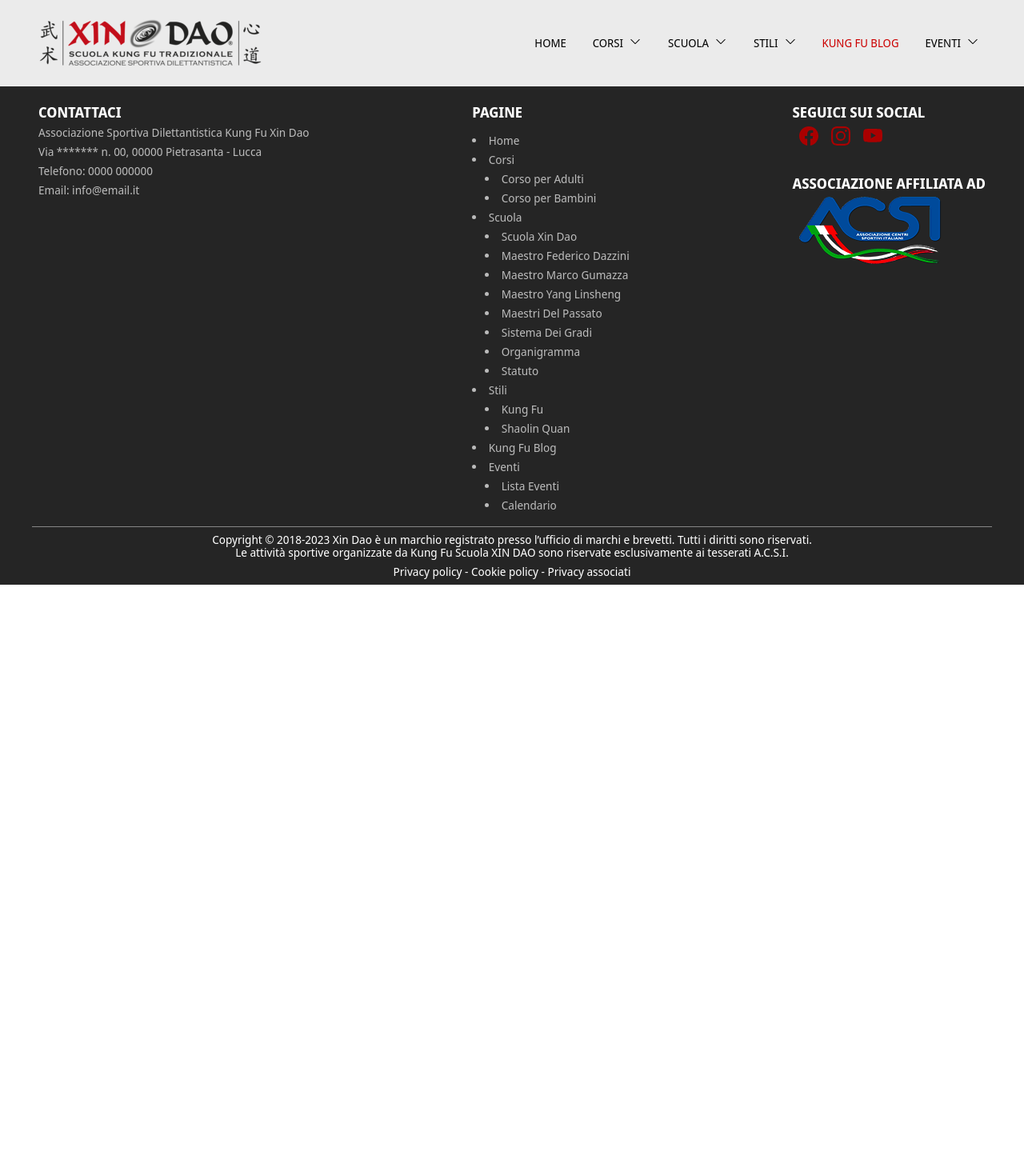
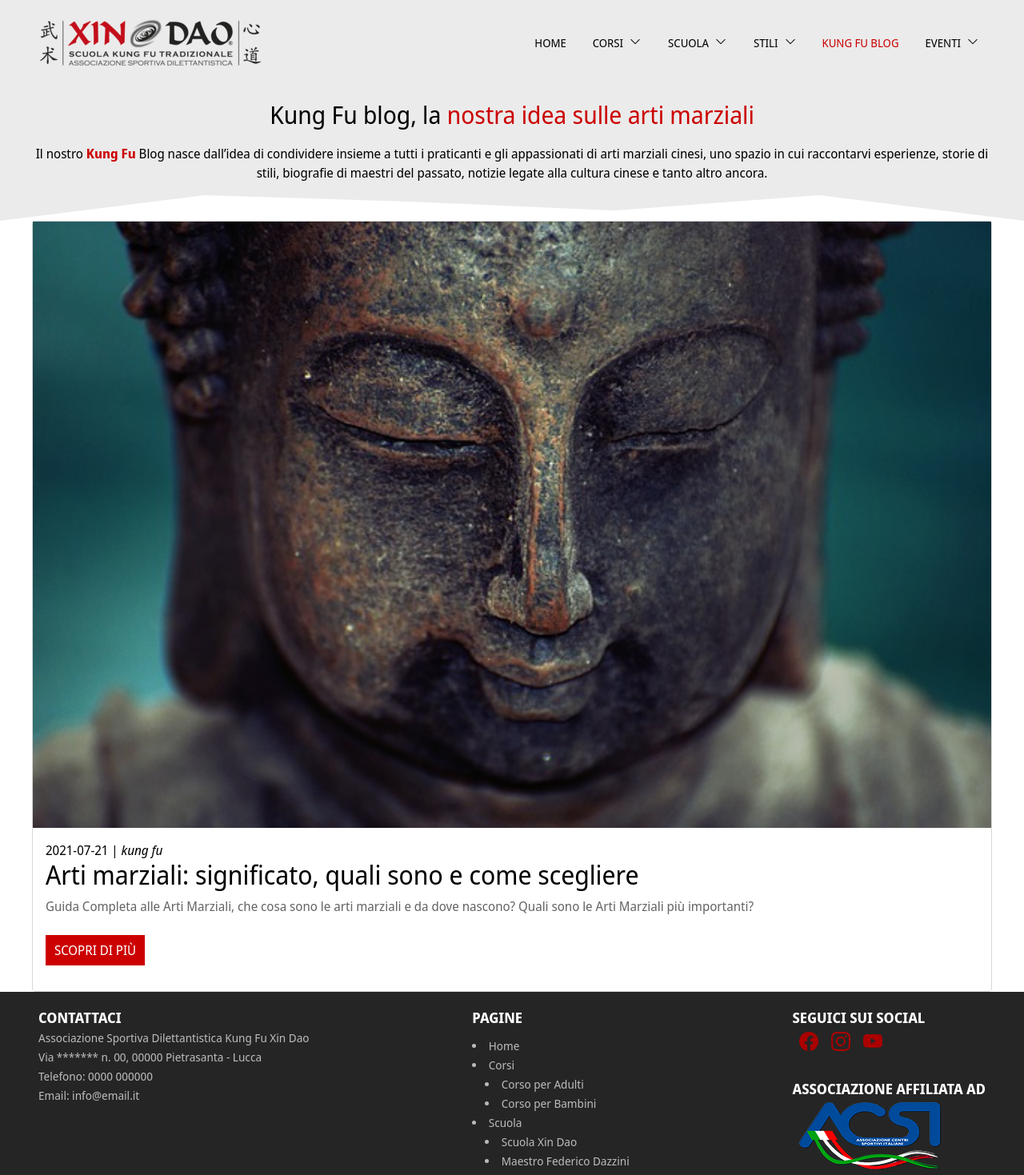
Before and after one commit to mircobe87/xindaoversilia-react, a Next.js app: page /blog/blog-index in a window 1280 px wide. Shown: the top 1469 px of the page at 80% size. Before the commit the page ends 800 px from the top, so only its background shows below. Built offline with nearby package versions, Linux system fonts and the light colour scheme.

Commit message:
add article page framework

```diff
--- /dev/null
+++ b/components/ArticlePreview.jsx
@@ -0,0 +1,20 @@
+import Link from 'next/link';
+import style from './article-preview.module.css';
+
+export default function ArticlePreview({ id, title, description, category, cover, date }) {
+    return (
+        <article className={style.container}>
+            <img src={cover}></img>
+            <div>
+                <div>
+                    <span>{date}</span> | <span className={style.category}>{category}</span>
+                </div>
+                <div className={style.summary}>
+                    <h1>{title}</h1>
+                    <p>{description}</p>
+                </div>
+                <Link href={"/blog/articles/"+id}>Scopri di più</Link>
+            </div>
+        </article>
+    );
+}
--- /dev/null
+++ b/components/article-preview.module.css
@@ -0,0 +1,52 @@
+.container {
+    display: block;
+    border: 1px solid #d8d8d8;
+    border-radius: 4px;
+    word-wrap: break-word;
+}
+
+.container > img {
+    display: block;
+    min-width: 100%;
+    max-width: 100%;
+    height: auto;
+}
+
+.container > div {
+    padding: 16px;
+}
+
+.summary > h1 {
+    font-weight: 500;
+    line-height: 38px;
+    font-size: 32px;
+    margin: 0;
+    padding: 0;
+}
+
+.summary > p {
+    margin: 0;
+    padding: 8px 0;
+    font-weight: 400;
+    font-size: inherit;
+    color: #666666;
+}
+
+.container a {
+    text-transform: uppercase;
+    background: #c00;
+    color: #fff;
+    padding: 6px;
+    width: 110px;
+    font-weight: 500;
+    font-style: normal;
+    text-align: center;
+    margin: 16px 0;
+    border: 1px solid #c00;
+    text-decoration: none;
+    display: block;
+}
+
+.category {
+    font-style: italic;
+}
--- /dev/null
+++ b/pages/blog/articles/arti_marziali.json
@@ -0,0 +1,7 @@
+{
+    "title": "Arti marziali: significato, quali sono e come scegliere",
+    "description": "Guida Completa alle Arti Marziali, che cosa sono le arti marziali e da dove nascono? Quali sono le Arti Marziali più importanti?",
+    "category": "kung fu",
+    "cover": "/images/blog/arti-marziali.jpg",
+    "date": "2021-07-21"
+}
--- a/pages/blog/blog-index.jsx
+++ b/pages/blog/blog-index.jsx
@@ -1,15 +1,72 @@
+import styles from "./blog-index.module.css";
+
+import fs from 'fs';
+import path from 'path';
+
 import Layout from "../../components/layout/Layout";
 import BoilerPlate from "../../components/layout/BoilerPlate";
+import Link from "next/link";
+import ArticlePreview from "../../components/ArticlePreview";
 
 const title = "Kung Fu Blog";
 const description = "Kung Fu blog, la nostra idea sulle arti marziali";
 
-export default function() {
+const articlesDirectory = path.join(process.cwd(), 'pages', 'blog', 'articles');
+
+function getAvailalbeArticles(articlesDirectory) {
+    const fileNames = fs.readdirSync(articlesDirectory);
+    return fileNames
+        .filter(fileName => fileName.endsWith(".jsx"))
+        .map(fileName => fileName.replace(/\.jsx$/, ''));
+}
+
+function getArticleMetadata(articlesDirectory, availalbeArticles) {
+    let metadata = [];
+    availalbeArticles.forEach(articleName => {
+        let articleMetadataFilePath = path.join(articlesDirectory, articleName+".json");
+        try {
+            let articleMetadataFile = fs.readFileSync(articleMetadataFilePath);
+            let articleMetadata = JSON.parse(articleMetadataFile);
+            console.log(articleMetadata);
+            metadata.push({
+                id: articleName,
+                ...articleMetadata
+            });
+        } catch (err) {
+            console.warn("No metadata found for article '%s.jsx'. This article will not imported.", articleName);
+        }
+    });
+    return metadata;
+}
+
+export default function({articles}) {
     return (
         <Layout title={title} description={description}>
+            <BoilerPlate className={styles.headerBoilerPlate}>
+                <div className={styles.pageHeader}>
+                    <h1>Kung Fu blog, la <strong>nostra idea sulle arti marziali</strong></h1>
+                    <p>
+                        Il nostro <strong><Link href="/blog/blog-index">Kung Fu</Link></strong> Blog nasce dall’idea di condividere insieme
+                        a tutti i praticanti e gli appassionati di arti marziali cinesi, uno spazio in cui raccontarvi esperienze, storie di
+                        stili, biografie di maestri del passato, notizie legate alla cultura cinese e tanto altro ancora.
+                    </p>
+                </div>
+            </BoilerPlate>
             <BoilerPlate>
-
+                {
+                    articles.map(article => <ArticlePreview key={article.id} {...article}></ArticlePreview>)
+                }
             </BoilerPlate>
         </Layout>
     );
 }
+
+export async function getStaticProps() {
+    const articles = getAvailalbeArticles(articlesDirectory);
+    const articlesMetadata = getArticleMetadata(articlesDirectory, articles);
+    return {
+        props: {
+            articles: articlesMetadata
+        }
+    };
+}
--- /dev/null
+++ b/pages/blog/blog-index.module.css
@@ -0,0 +1,33 @@
+.headerBoilerPlate {
+    background-color: #ebebeb;
+    text-align: center;
+}
+
+.pageHeader > h1 {
+    font-weight: 400;
+    margin: 0;
+    padding: 16px 0 0 0;
+    font-size: 30px;
+    line-height: 40px;
+}
+
+.pageHeader > h1 > strong {
+    color: #cc0000;
+    font-weight: inherit;
+}
+
+.pageHeader a {
+    color: #cc0000;
+    text-decoration: none;
+}
+
+.headerBoilerPlate::after {
+    content: '';
+    --path: 0 100%, 20% 0, 40% 25%, 60% 60%, 80% 0, 100% 100%;
+    min-height: 32px;
+    background: #ffffff;
+    clip-path: polygon(var(--path));
+    display: block;
+    position: relative;
+    z-index: inherit;
+}
```
Also changed, not shown: pages/blog/articles/arti_marziali.jsx (added, +25 -0 lines), pages/blog/articles/saluto_kungfu.jsx (added, +9 -0 lines), public/images/blog/arti-marziali.jpg (added), public/images/blog/saluto-kung-fu.jpg (added).
